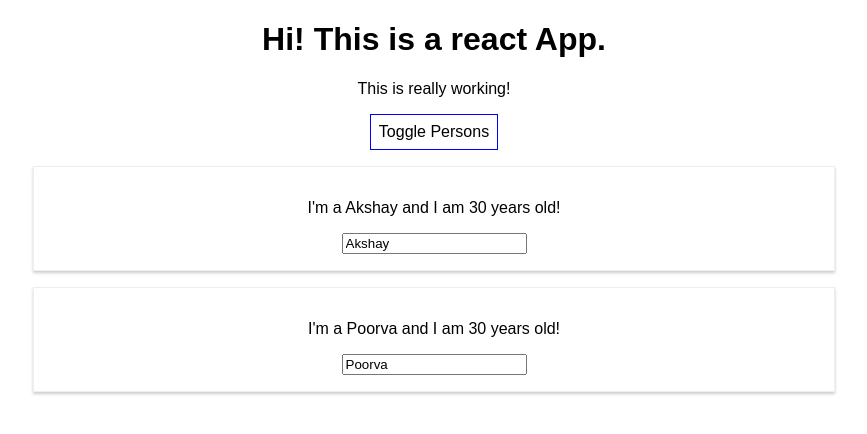
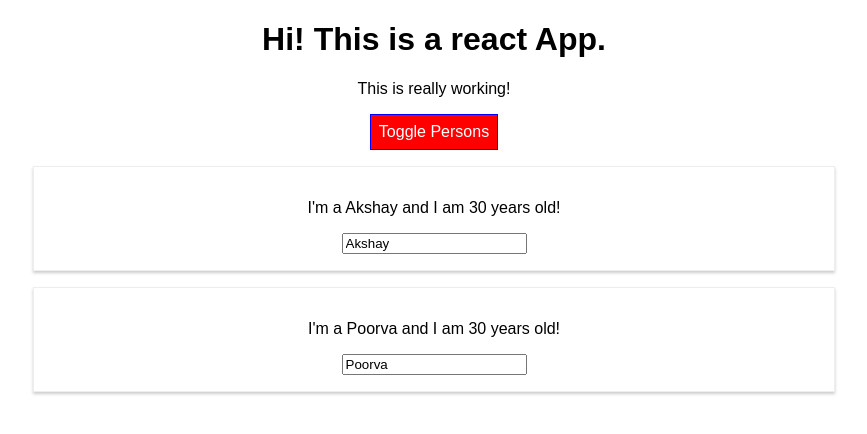
Before and after one commit to akshaypalshikar/react-app, a React (Create React App) app: page / in a window 1280 px wide. Shown: the top 434 px of the page, without its empty margins (206-1073 px from the left). Built offline with nearby package versions, Linux system fonts and the light colour scheme.

Commit message:
added red and green color to button

```diff
--- a/src/App.js
+++ b/src/App.js
@@ -40,7 +40,8 @@
 
   render() {
     const style = {
-      backgroundColor : 'white',
+      backgroundColor : 'green',
+      color:"white",
       font : 'inherit',
       border : '1px solid blue',
       padding : '8px',
@@ -51,6 +52,7 @@
     let persons = null;
 
     if(this.state.showPersons){
+
         persons = ( <div id="persons">
                       {this.state.persons.map((person,index)=>{
                        return (<Person {...person} key={person.id}
@@ -59,6 +61,7 @@
                       })}
                     </div>
                   );
+                  style.backgroundColor='red';
     }
 
         return (
```
